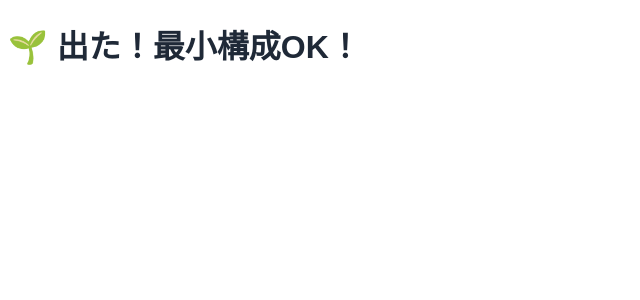
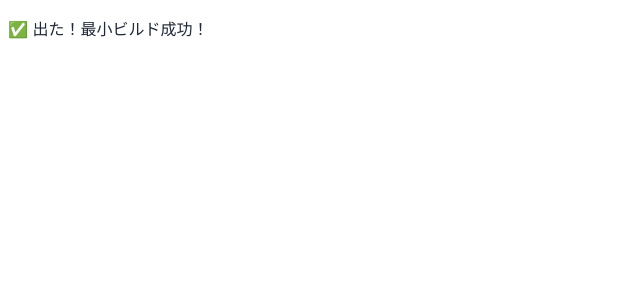
Before and after one commit to HIROYOKOKI/evae-diagnosis-api-next, a Next.js app: page / in a window 1280 px wide. Shown: the top 300 px of the page, without its empty margins (0-640 px from the left). Built offline with nearby package versions, Linux system fonts and the light colour scheme.

Commit message:
Update index.tsx

```diff
--- a/pages/index.tsx
+++ b/pages/index.tsx
@@ -1,8 +1,8 @@
-// ファイル: pages/index.tsx
+// pages/index.tsx
 export default function Home() {
   return (
-    <div className="p-8">
-      <h1 className="text-3xl font-bold text-green-600">🌱 出た！最小構成OK！</h1>
+    <div>
+      <p>✅ 出た！最小ビルド成功！</p>
     </div>
   );
 }
```
